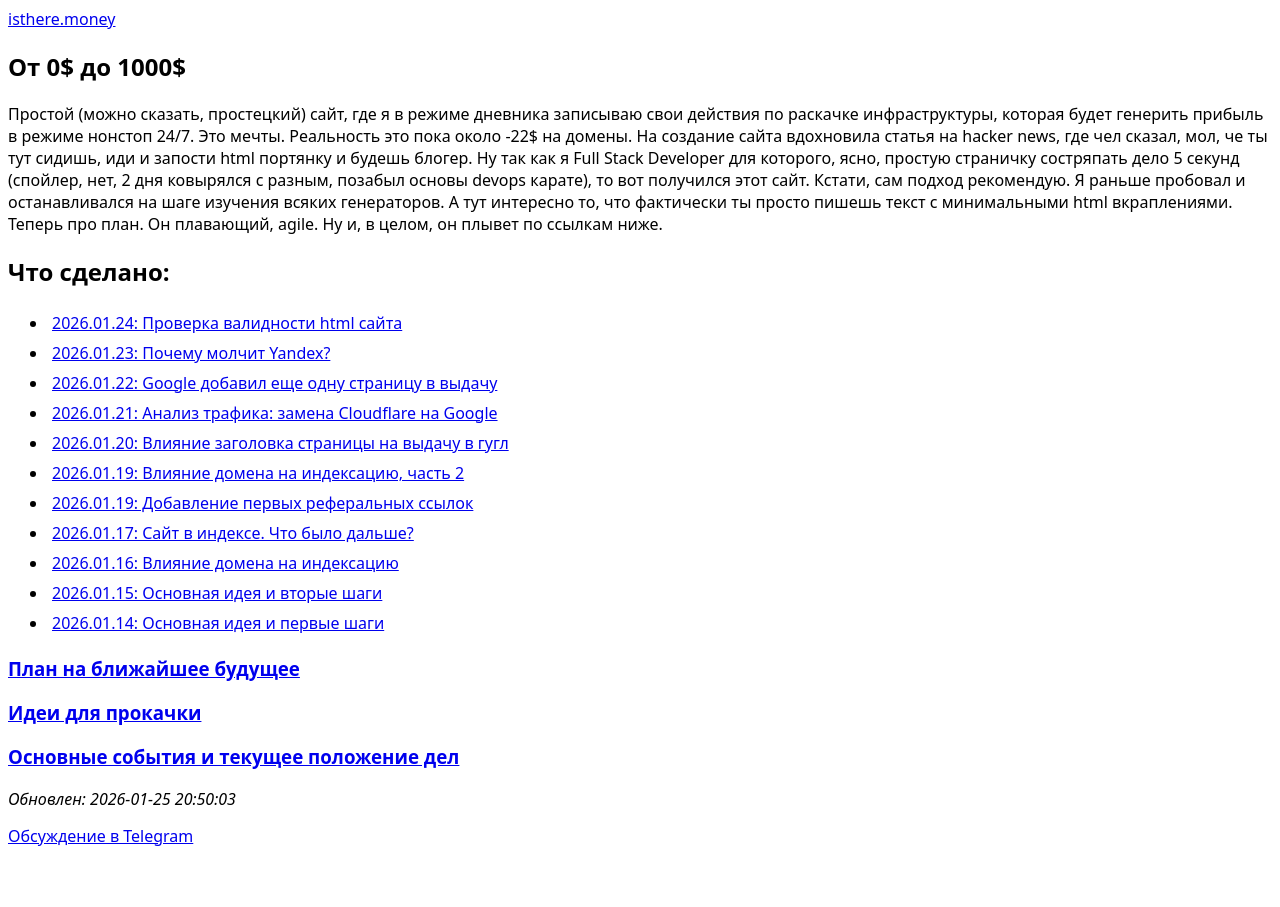
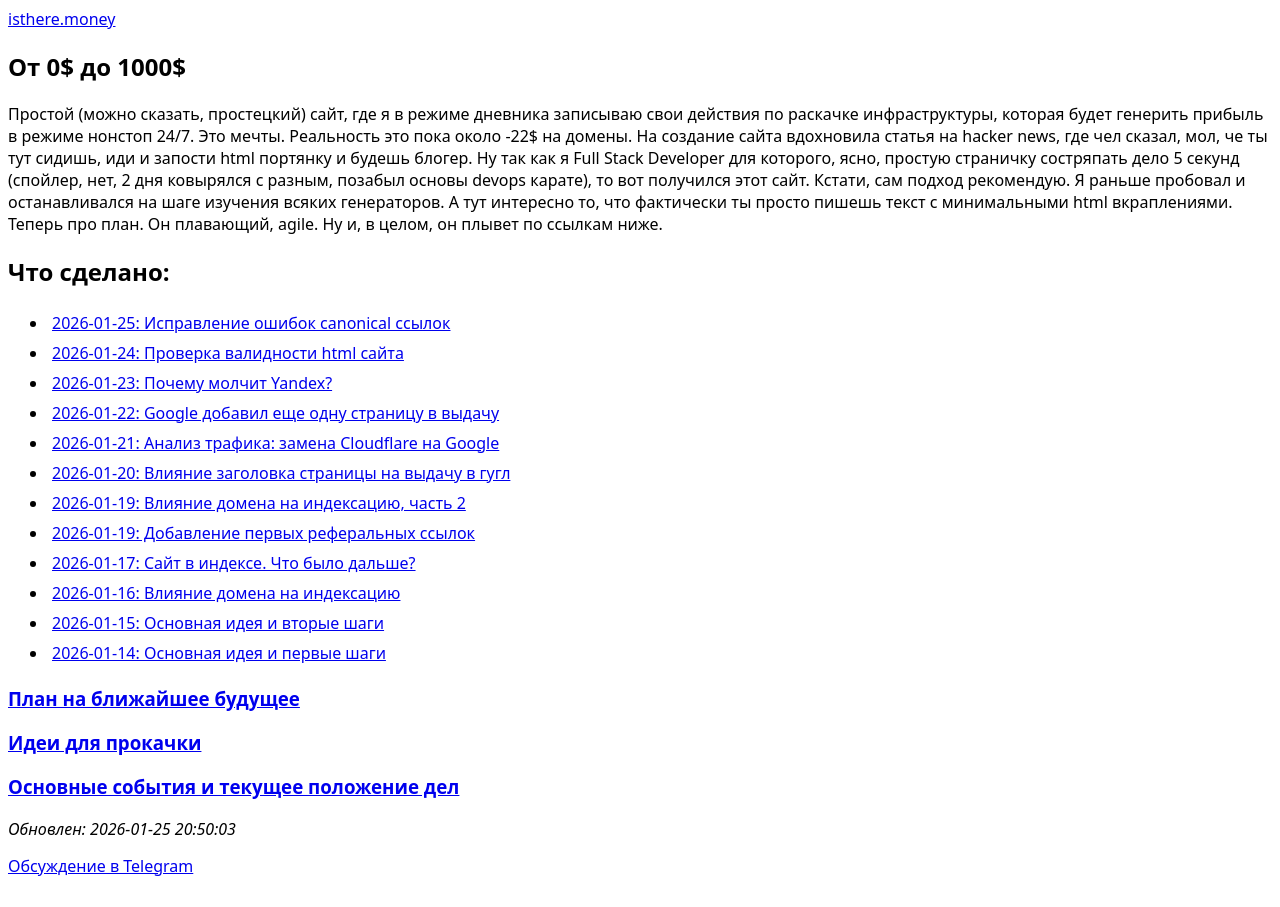
Before and after one commit to bart2005/istheremoney, a website built with Parcel: page src/index.html in a window 1280 px wide. Before the commit the page ends 877 px from the top, so only its background shows below. Built offline with nearby package versions, Linux system fonts and the light colour scheme.

Commit message:
add article

```diff
--- a/src/index.html
+++ b/src/index.html
@@ -11,8 +11,8 @@
     gtag('config', 'G-NQ3TSGL1DW');
   </script>
   <!-- Yandex.Metrika counter -->
-<script type="text/javascript" src="/src/assets/js/ya.js"></script>
-<!-- /Yandex.Metrika counter -->
+  <script type="text/javascript" src="/src/assets/js/ya.js"></script>
+  <!-- /Yandex.Metrika counter -->
   <meta charset="utf-8">
   <meta name="viewport" content="width=device-width, initial-scale=1.0">
   <title>Поиск онлайн денег с помощью AI | isthere.money</title>
@@ -46,25 +46,28 @@
       <div class="">Теперь про план. Он плавающий, agile. Ну и, в целом, он плывет по ссылкам ниже.</div>
       <h2>Что сделано:</h2>
       <nav aria-label="Статьи блога">
-        <ul>
-          <li><a href="/src/articles/2026-01-24_how_to_validate_html/index.html">2026.01.24: Проверка валидности html сайта</a></li>
-          <li><a href="/src/articles/2026-01-23_where_is_yandex/index.html">2026.01.23: Почему молчит Yandex?</a></li>
-          <li><a href="/src/articles/2026-01-22_google_indexing_thoughts/index.html">2026.01.22: Google добавил еще одну
+        <ul id="articles">
+          <li><a href="/src/articles/2026-01-25_Google_links_warnings/index.html">2026-01-25: Исправление ошибок
+              canonical ссылок</a></li>
+          <li><a href="/src/articles/2026-01-24_how_to_validate_html/index.html">2026-01-24: Проверка валидности html
+              сайта</a></li>
+          <li><a href="/src/articles/2026-01-23_where_is_yandex/index.html">2026-01-23: Почему молчит Yandex?</a></li>
+          <li><a href="/src/articles/2026-01-22_google_indexing_thoughts/index.html">2026-01-22: Google добавил еще одну
               страницу в выдачу</a>
-          <li><a href="/src/articles/2026-01-21_add_google_analytics/index.html">2026.01.21: Анализ трафика: замена
+          <li><a href="/src/articles/2026-01-21_add_google_analytics/index.html">2026-01-21: Анализ трафика: замена
               Cloudflare на Google</a>
-          <li><a href="/src/articles/2026-01-20_page_title_impact/index.html">2026.01.20: Влияние заголовка страницы на
+          <li><a href="/src/articles/2026-01-20_page_title_impact/index.html">2026-01-20: Влияние заголовка страницы на
               выдачу в гугл</a>
-          <li><a href="/src/articles/2026-01-19_how_domain_name_impacts_2/index.html">2026.01.19: Влияние домена на
+          <li><a href="/src/articles/2026-01-19_how_domain_name_impacts_2/index.html">2026-01-19: Влияние домена на
               индексацию, часть 2</a>
-          <li><a href="/src/articles/2026-01-19_first_ref_links/index.html">2026.01.19: Добавление первых реферальных
+          <li><a href="/src/articles/2026-01-19_first_ref_links/index.html">2026-01-19: Добавление первых реферальных
               ссылок</a>
-          <li><a href="/src/articles/2026-01-17_domain_indexed/index.html">2026.01.17: Сайт в индексе. Что было
+          <li><a href="/src/articles/2026-01-17_domain_indexed/index.html">2026-01-17: Сайт в индексе. Что было
               дальше?</a>
-          <li><a href="/src/articles/2026-01-16_how_domain_name_impacts/index.html">2026.01.16: Влияние домена на
+          <li><a href="/src/articles/2026-01-16_how_domain_name_impacts/index.html">2026-01-16: Влияние домена на
               индексацию</a>
-          <li><a href="/src/articles/2026-01-15_first_steps/index.html">2026.01.15: Основная идея и вторые шаги</a>
-          <li><a href="/src/articles/2026-01-14_main_idea/index.html">2026.01.14: Основная идея и первые шаги</a></li>
+          <li><a href="/src/articles/2026-01-15_first_steps/index.html">2026-01-15: Основная идея и вторые шаги</a>
+          <li><a href="/src/articles/2026-01-14_main_idea/index.html">2026-01-14: Основная идея и первые шаги</a></li>
           </li>
         </ul>
       </nav>
@@ -79,7 +82,7 @@
     <a href="https://t.me/istheremoney/11" target="_blank" rel="noopener noreferrer">Обсуждение в Telegram</a>
   </footer>
   <noscript>
-    <div><img src="https://mc.yandex.ru/watch/106420495" style="position:absolute; left:-9999px;" alt="" ></div>
+    <div><img src="https://mc.yandex.ru/watch/106420495" style="position:absolute; left:-9999px;" alt=""></div>
   </noscript>
 </body>
 
```
Also changed, not shown: src/articles/2026-01-24_how_to_validate_html/index.html (+1 -0 lines), src/articles/2026-01-25_Google_links_warnings/index.html (+6 -2 lines), templates/article.html (+1 -1 lines), 1 other file.
